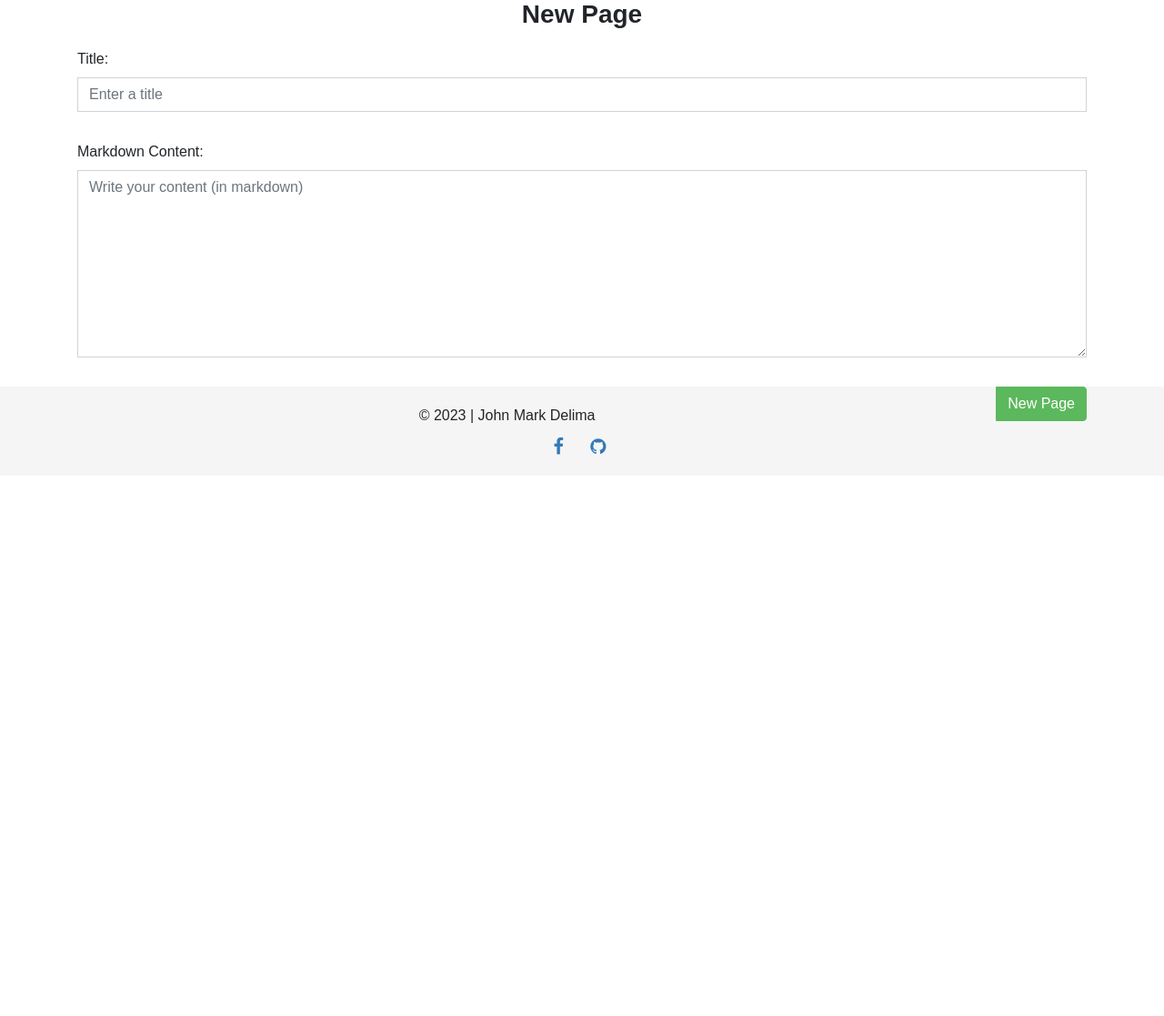
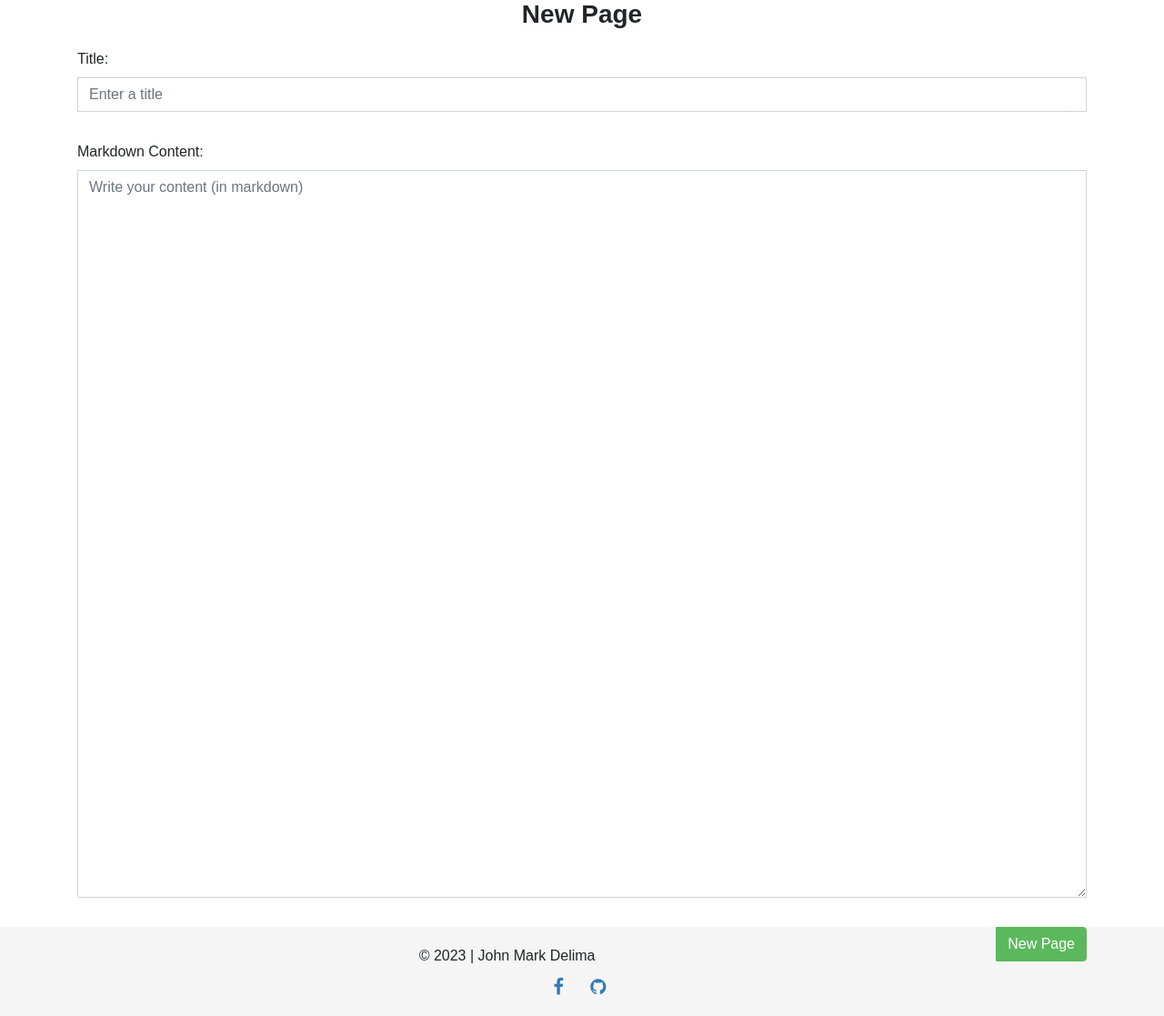
Before and after one commit to jnale-hub/Wiki-Info, a Django app: page /new/ in a window 1280 px wide. Shown: the part 74-1191 px from the top of the page at 91% size. Before the commit the page ends 574 px from the top, so only its background shows below. Run offline with Django 3.2, Linux system fonts and the light colour scheme; some libraries are stand-ins or nearby versions.

Commit message:
Fix typo

```diff
--- a/encyclopedia/static/encyclopedia/css/style.css
+++ b/encyclopedia/static/encyclopedia/css/style.css
@@ -54,7 +54,7 @@ body {
 }
 
 #content {
-  min-width: 100vh;
+  min-height: 100vh;
 }
 
 .form-group {
```
